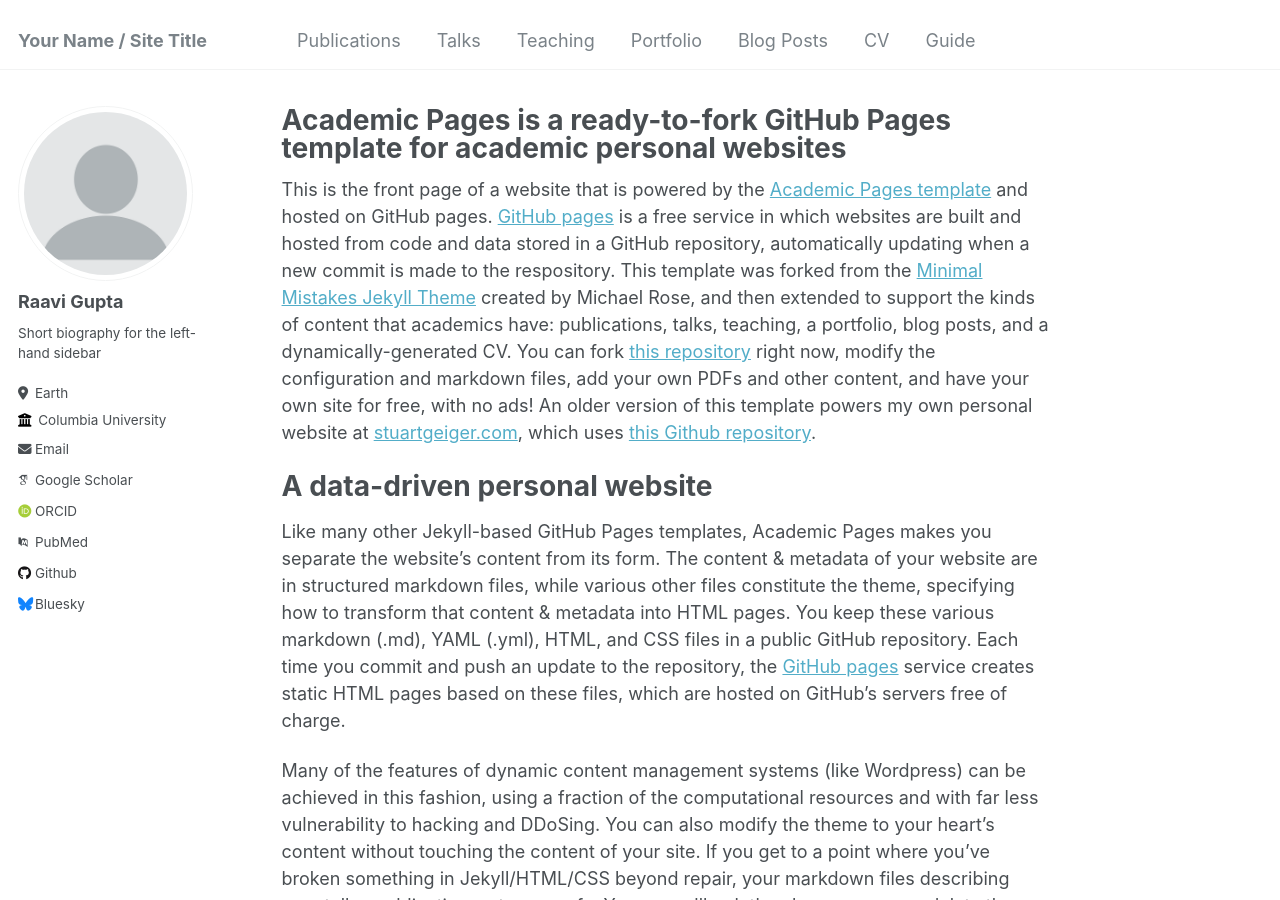
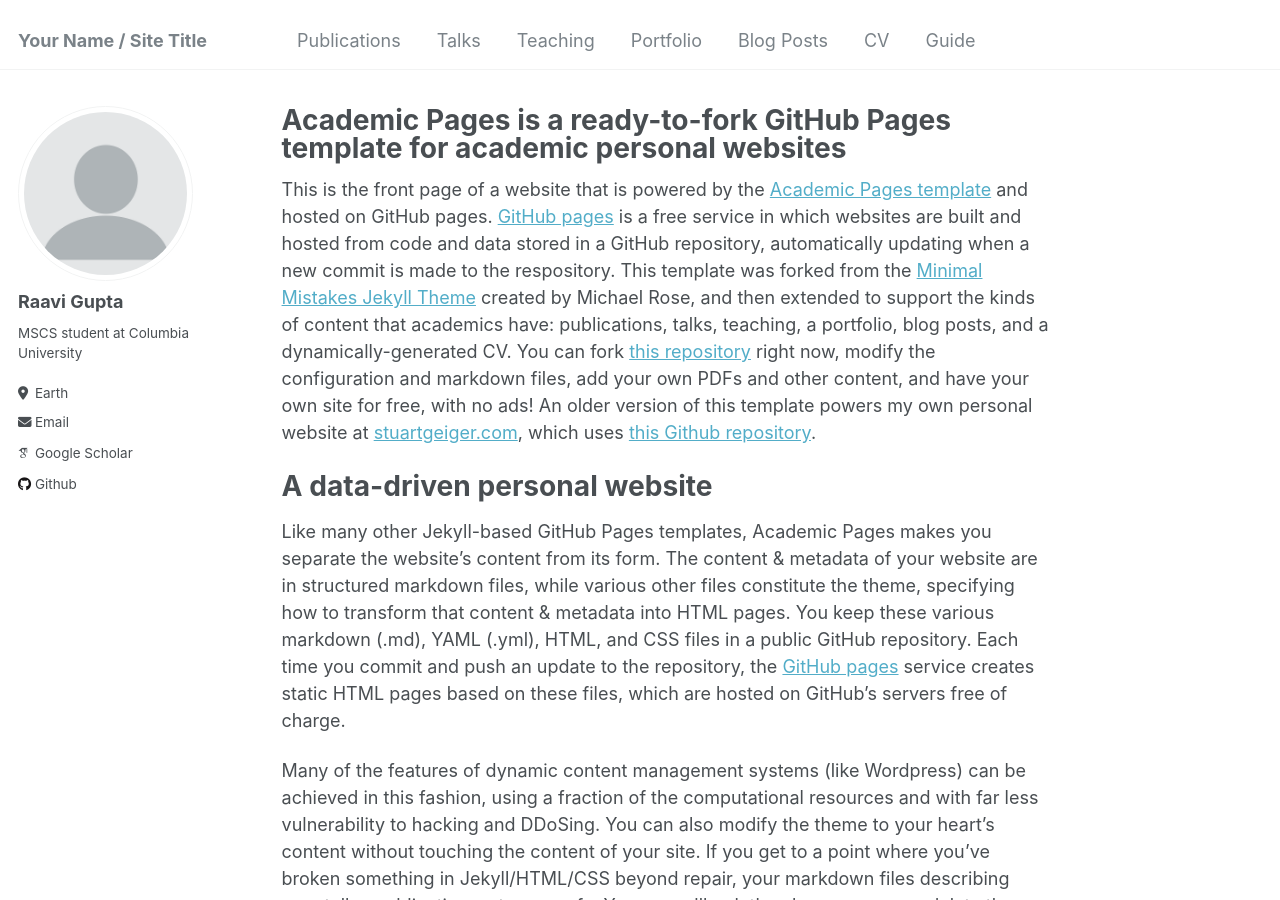
Before and after one commit to raavi02/raavi02.github.io, a Jekyll site: the page built from _pages/about.md, in a window 1280 px wide and 900 px high. Built offline with Jekyll 4.4.1, drawn with Linux system fonts in a browser that asks for light colours; some web fonts are replaced.

Commit message:
Update _config.yml

```diff
--- a/_config.yml
+++ b/_config.yml
@@ -24,31 +24,31 @@ author:
   avatar           : "profile.png"
   name             : "Raavi Gupta"
   pronouns         : # example: "she/her"
-  bio              : "Short biography for the left-hand sidebar"
+  bio              : "MSCS student at Columbia University"
   location         : "Earth"
-  employer         : "Columbia University"
+  # employer         : "Columbia University"
   uri              : # URL
   email            : "raavi02g@gmail.com"
 
   # Academic websites
   arxiv            : # URL - Update with the correct link to your profile
-  googlescholar    : "https://scholar.google.com/citations?user=PS_CX0AAAAAJ"
+  googlescholar    : "https://scholar.google.com/citations?user=qOkDWeEAAAAJ&hl=en"
   impactstory      : # URL
-  orcid            : "http://orcid.org/yourorcidurl"
+  # orcid            : "http://orcid.org/yourorcidurl"
   semantic         : # URL
-  pubmed           : "https://www.ncbi.nlm.nih.gov/pubmed/?term=john+snow"
+  # pubmed           : "https://www.ncbi.nlm.nih.gov/pubmed/?term=john+snow"
   researchgate     : # URL
 
   # Repositories and software development
   bitbucket        : # Username - Update with your username on the site
   codepen          : # Username
   dribbble         : # Username
-  github           : "academicpages"
+  github           : "raavi02"
   kaggle           : # Username
   stackoverflow    : # User number or user number and name (i.e., use "1" or "1/jeff-atwood")
 
   # Social media
-  bluesky          : "bsky.app" # Replace this with you Bluesky username
+  # bluesky          : "bsky.app" # Replace this with you Bluesky username
   facebook         : # Username
   flickr           : # Username
   foursquare       : # Username
```
